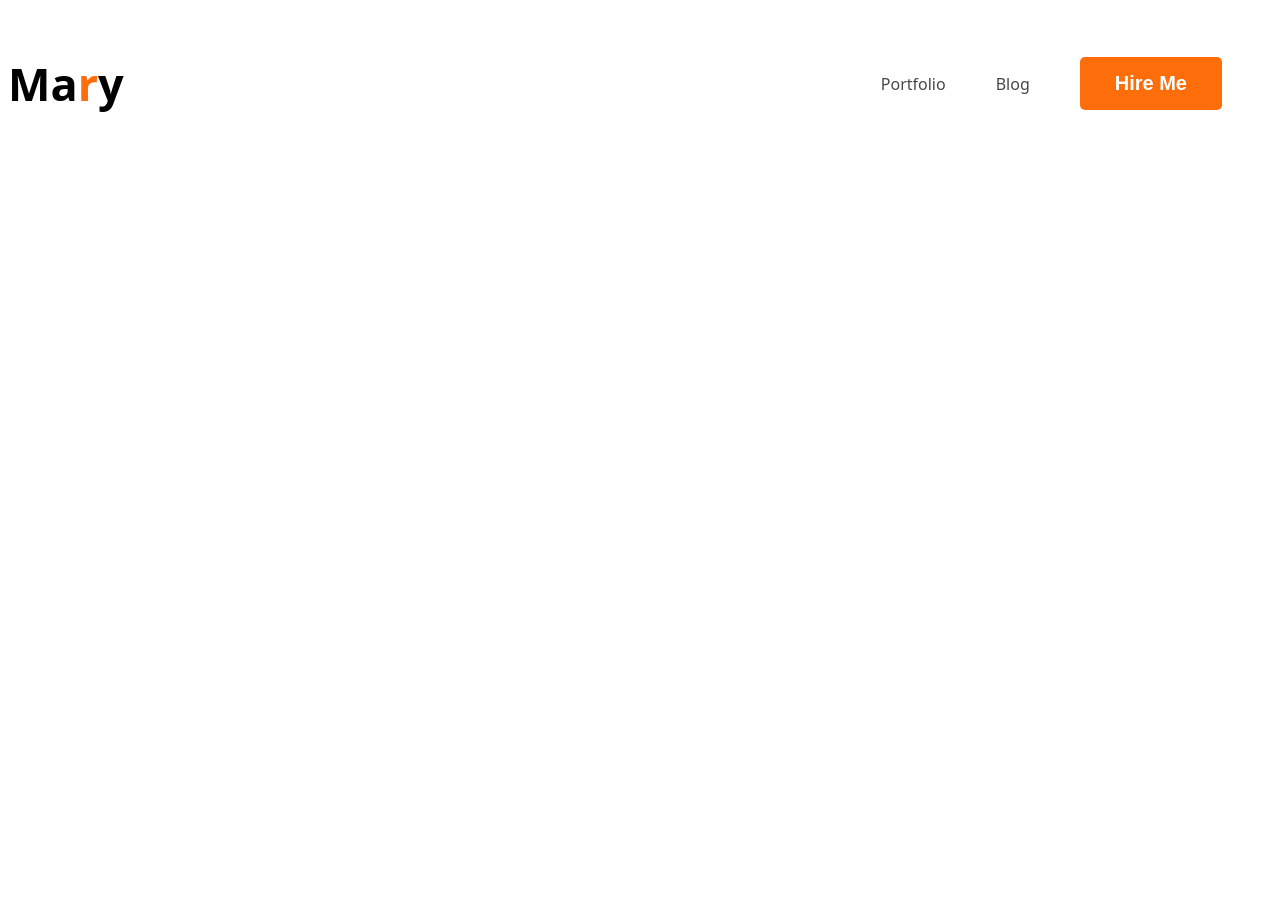
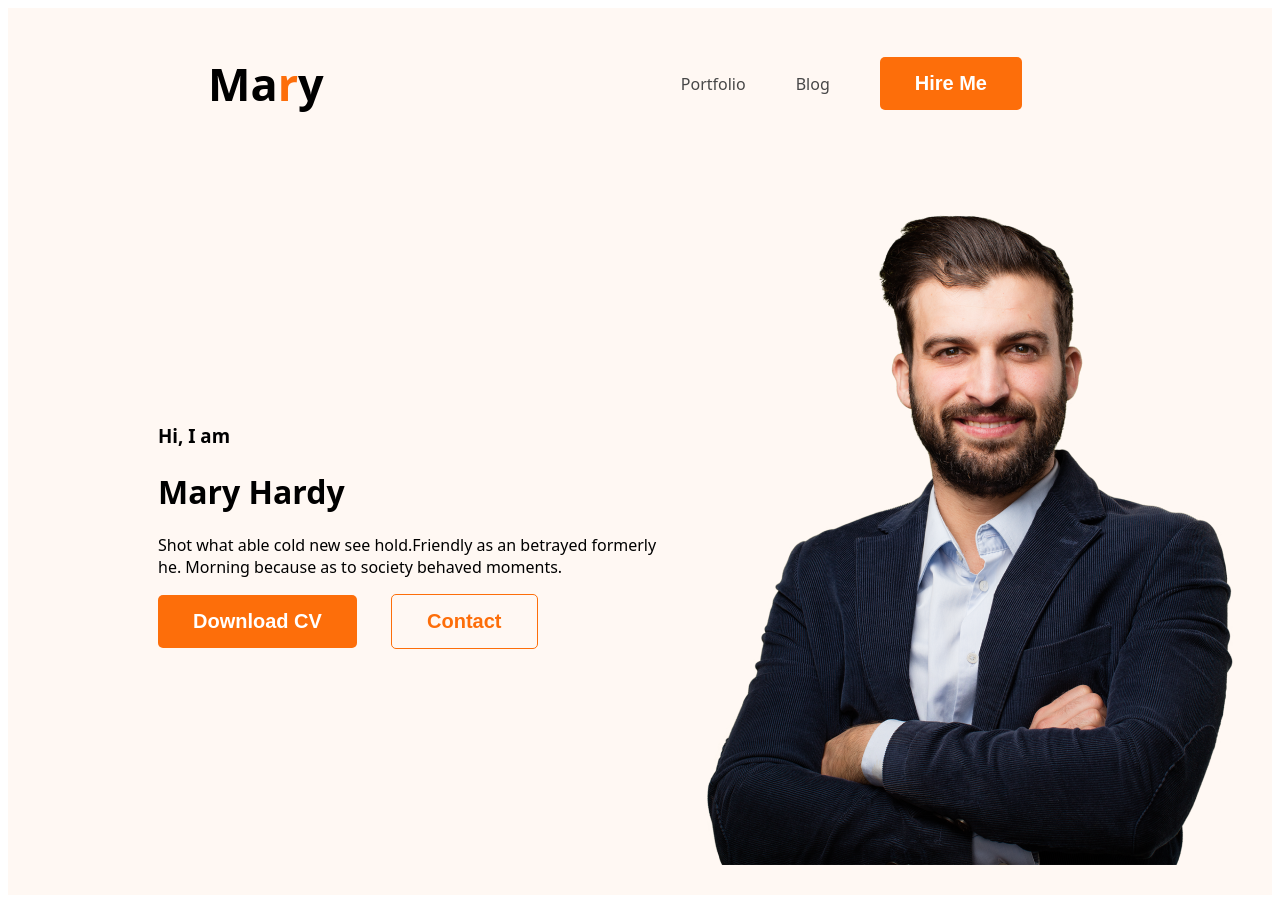
Before and after one commit to alaminsaleh/developer-portfolio, a plain HTML site: page index.html in a window 1280 px wide. Before the commit the page ends 800 px from the top, so only its background shows below. Drawn offline with Linux system fonts and the light colour scheme.

Commit message:
added banner

```diff
--- a/index.html
+++ b/index.html
@@ -13,7 +13,7 @@
 </head>
 <body>
 
-    <header>
+    <header class="header">
         <nav>
             <h3 class="first">Ma<span class="primary-color">r</span>y</h3>
             <ul>
@@ -22,6 +22,19 @@
                 <li><button class="btn-primary">Hire Me</button></li>
             </ul>
         </nav>
+
+        <div class="banner">
+            <div class="banner-content">
+                <h3 class="banner-greting">Hi, I  am</h3>
+                <h1 class="bannenr-title">Mary Hardy</h1>
+                <p>Shot what able cold new see hold.Friendly as an betrayed formerly he. Morning because as to society behaved moments.</p>
+                <button class="btn-primary">Download CV</button>
+                <button class="bcc">Contact</button>
+            </div>
+
+            <img class="profile-pic" src="images/hardy.png" alt="Owner Picture">
+        </div>
+
     </header>
 
     <main>
--- a/styles/portfolio.css
+++ b/styles/portfolio.css
@@ -11,6 +11,7 @@ nav{
     display: flex;
     justify-content: space-between;
     align-items: center;
+    margin: 0 200px;
 }
 
 .first{
@@ -49,5 +50,33 @@ nav li{
 nav a{
     text-decoration: none;
     color: #474747;
+}
+
+/* header related styles */
+.header{
+    background-color: #FFF8F3;
+}
+
+.banner{
+    padding: 30px 30px 30px 150px;
+    display: flex;
+    align-items: center;
+}
+
+.bcc{
+    /* background: #FD6E0A; */
+    border-radius: 5px;
+    color: #FD6E0A;
+    border:1px solid #FD6E0A;
+    font-size: 20px;
+    font-weight: 700;
+    padding: 15px 35px;
+    background-color:#FFF8F3;
+    margin-left: 30px;
 
 }
+
+.banner .profile-pic{
+    width: 584px;
+    height: 676px;
+}
```
